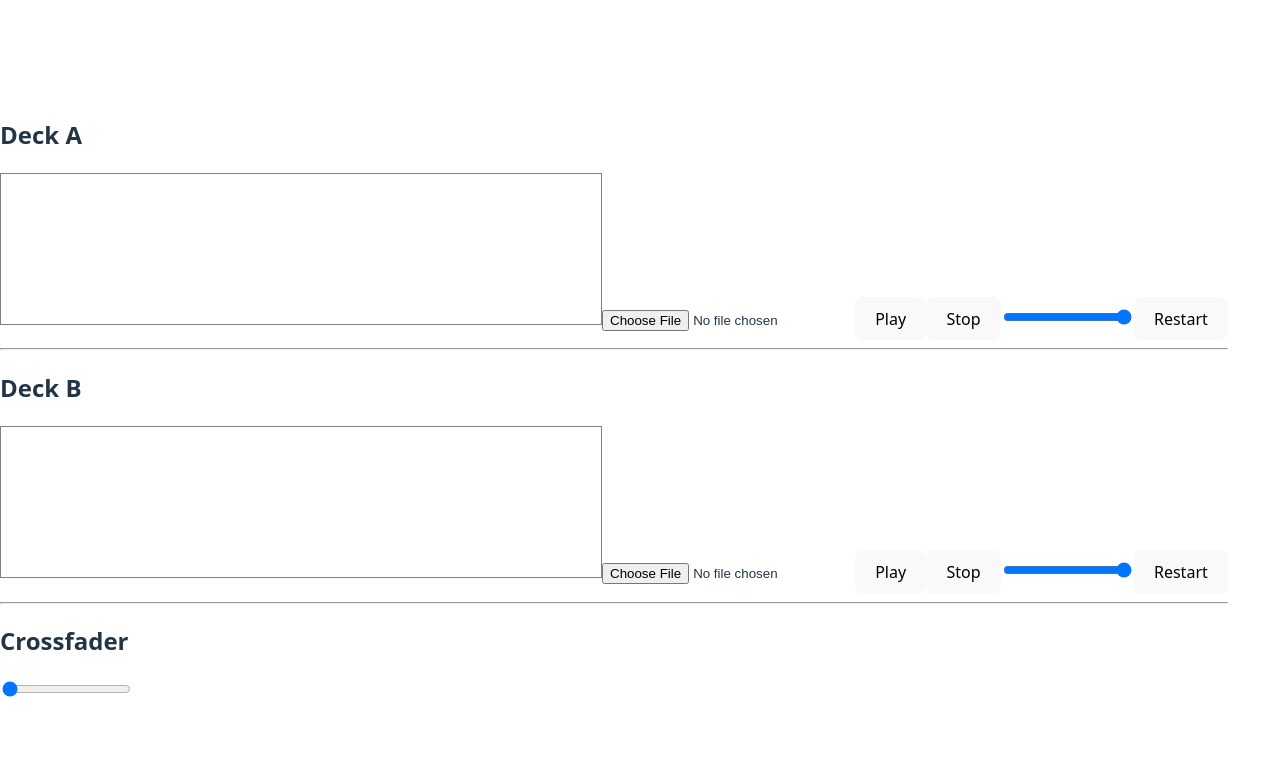
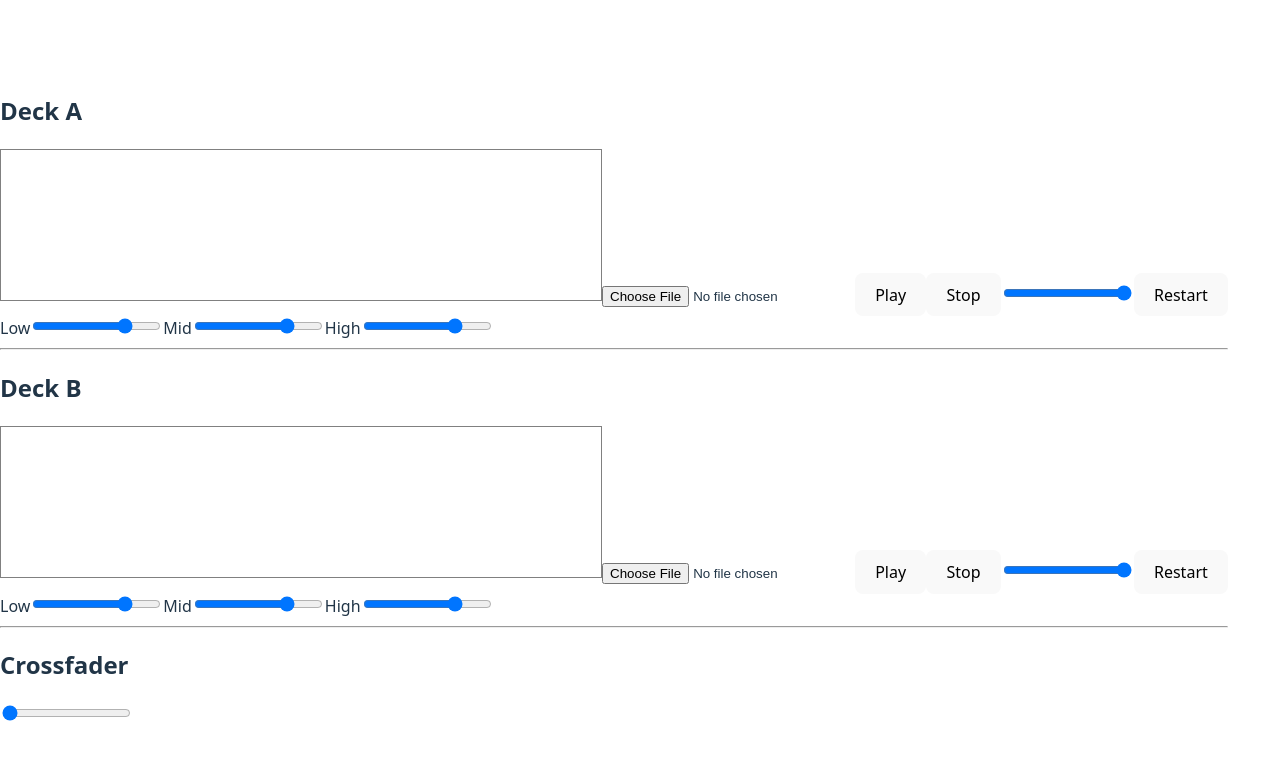
Before and after one commit to MantasGrusa/WEBDEEJ, a React (Vite) app in the folder webdeej/: page / in a window 1280 px wide. Shown: the top 760 px of the page. Built offline with nearby package versions, Linux system fonts and the light colour scheme.

Commit message:
feat: add low, mid, and high filter controls for Deck A and Deck B

```diff
--- a/webdeej/src/App.tsx
+++ b/webdeej/src/App.tsx
@@ -43,6 +43,44 @@ export default function App() {
       />
       <button onClick={() => deckARef.current.seek(0)}>Restart</button>
 
+      <div>
+        <label>Low</label>
+        <input
+          type="range"
+          min="-30"
+          max="10"
+          step="0.5"
+          defaultValue="0"
+          onChange={(e) =>
+            deckARef.current.setLow(Number(e.target.value))
+          }
+        />
+
+        <label>Mid</label>
+        <input
+          type="range"
+          min="-30"
+          max="10"
+          step="0.5"
+          defaultValue="0"
+          onChange={(e) =>
+            deckARef.current.setMid(Number(e.target.value))
+          }
+        />
+
+        <label>High</label>
+        <input
+          type="range"
+          min="-30"
+          max="10"
+          step="0.5"
+          defaultValue="0"
+          onChange={(e) =>
+            deckARef.current.setHigh(Number(e.target.value))
+          }
+        />
+      </div>
+
       <hr />
 
       <h2>Deck B</h2>
@@ -66,6 +104,43 @@ export default function App() {
       />
       <button onClick={() => deckBRef.current.seek(0)}>Restart</button>
 
+      <div>
+        <label>Low</label>
+        <input
+          type="range"
+          min="-30"
+          max="10"
+          step="0.5"
+          defaultValue="0"
+          onChange={(e) =>
+            deckARef.current.setLow(Number(e.target.value))
+          }
+        />
+
+        <label>Mid</label>
+        <input
+          type="range"
+          min="-30"
+          max="10"
+          step="0.5"
+          defaultValue="0"
+          onChange={(e) =>
+            deckARef.current.setMid(Number(e.target.value))
+          }
+        />
+
+        <label>High</label>
+        <input
+          type="range"
+          min="-30"
+          max="10"
+          step="0.5"
+          defaultValue="0"
+          onChange={(e) =>
+            deckARef.current.setHigh(Number(e.target.value))
+          }
+        />
+      </div>
       <hr />
 
       <h2>Crossfader</h2>
```
